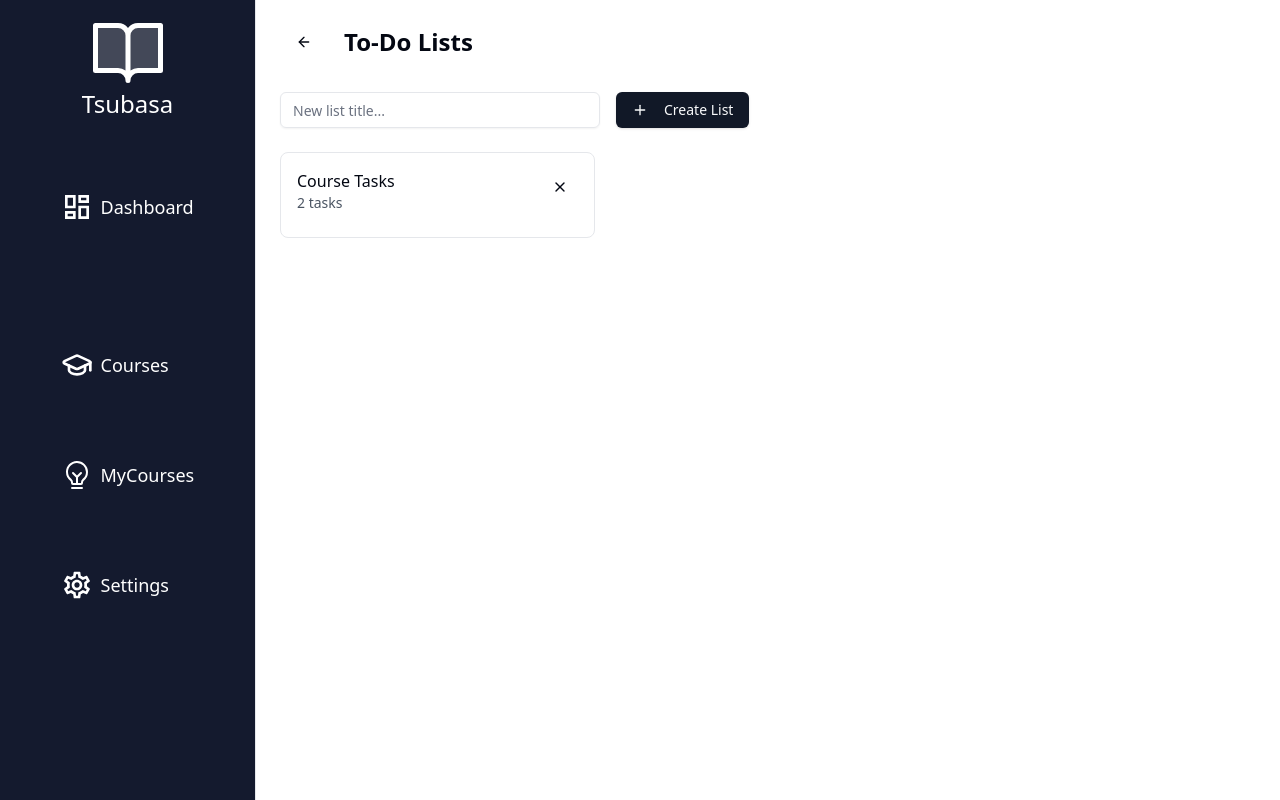
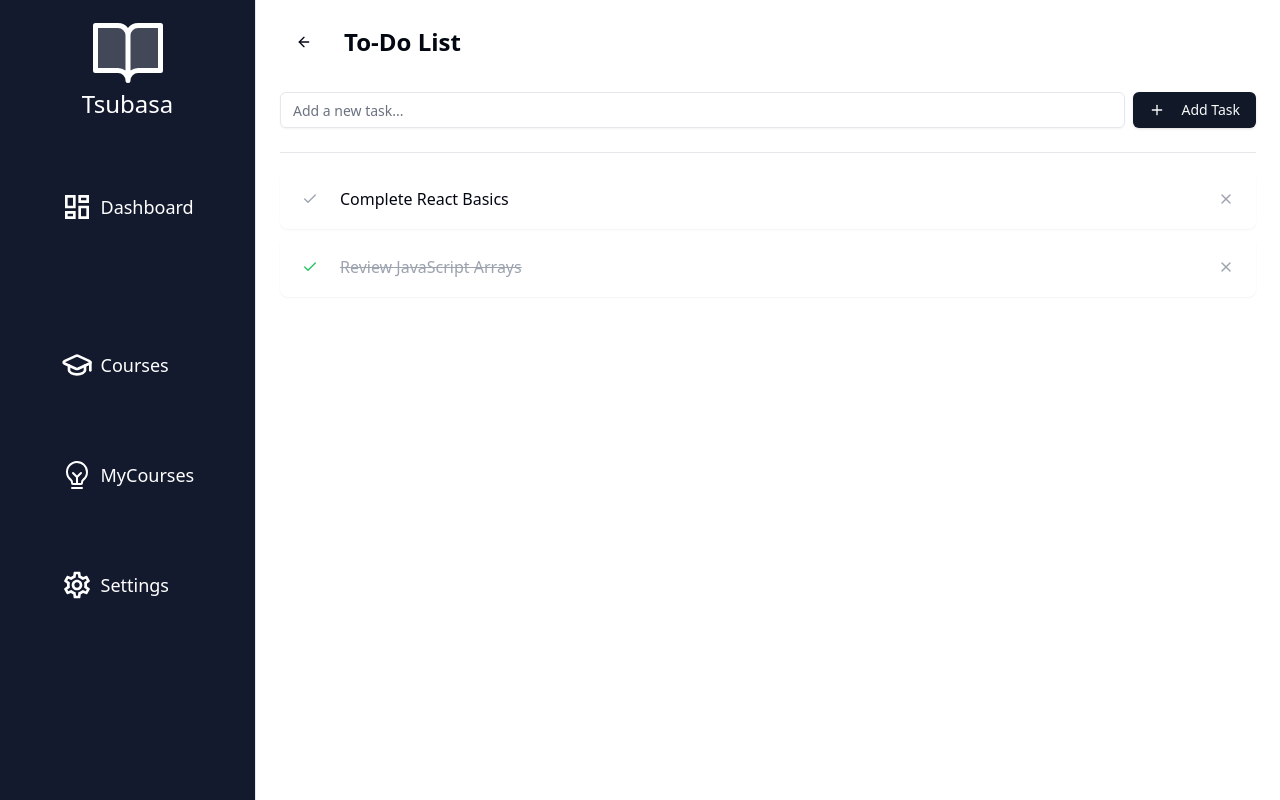
Before and after one commit to PQ-007/Tsubasa-pro, a React (Vite) app in the folder tsubasa/: page /todo-list in a window 1280 px wide. Built offline with nearby package versions, Linux system fonts and the light colour scheme.

Commit message:
Done some additional staffs

```diff
--- a/tsubasa/src/pages/TodoList/index.jsx
+++ b/tsubasa/src/pages/TodoList/index.jsx
@@ -1,359 +1,140 @@
-import { useState, useEffect } from "react";
+import { useState } from "react";
 import { useNavigate } from "react-router-dom";
-import { Plus, ArrowLeft, X, Check, Pencil } from "lucide-react";
+import { Plus, ArrowLeft, X, Check } from "lucide-react";
 import { Button } from "@/components/ui/button";
 import { Input } from "@/components/ui/input";
-import {
-  AlertDialog,
-  AlertDialogAction,
-  AlertDialogCancel,
-  AlertDialogContent,
-  AlertDialogDescription,
-  AlertDialogFooter,
-  AlertDialogHeader,
-  AlertDialogTitle,
-  AlertDialogTrigger,
-} from "@/components/ui/alert-dialog";
+import { Separator } from "@/components/ui/separator";
 
 const TodoListPage = () => {
   const navigate = useNavigate();
-  const [lists, setLists] = useState([
-    {
-      id: 1,
-      title: "Course Tasks",
-      tasks: [
-        {
-          id: 1,
-          text: "Complete React tutorial",
-          description: "Work through the official React documentation",
-          completed: false,
-        },
-        {
-          id: 2,
-          text: "Review JavaScript basics",
-          description: "Focus on ES6+ features",
-          completed: true,
-        },
-      ],
-    },
+  const [todos, setTodos] = useState([
+    { id: 1, text: "Complete React Basics", completed: false },
+    { id: 2, text: "Review JavaScript Arrays", completed: true },
   ]);
-  const [activeList, setActiveList] = useState(null);
-  const [newListTitle, setNewListTitle] = useState("");
-  const [newTask, setNewTask] = useState("");
-  const [editingTask, setEditingTask] = useState(null);
-  const [editTaskText, setEditTaskText] = useState("");
-  const [isLoading, setIsLoading] = useState(false);
-  const [error, setError] = useState(null);
-  const [newTaskDescription, setNewTaskDescription] = useState("");
-  const [editTaskDescription, setEditTaskDescription] = useState("");
+  const [newTodo, setNewTodo] = useState("");
+  const [editingId, setEditingId] = useState(null);
+  const [editText, setEditText] = useState("");
 
-  const handleBack = () => {
-    navigate("/my-courses");
+  // Add new todo
+  const handleAddTodo = (e) => {
+    e.preventDefault();
+    if (!newTodo.trim()) return;
+
+    setTodos((currentTodos) => [
+      ...currentTodos,
+      { id: Date.now(), text: newTodo.trim(), completed: false },
+    ]);
+    setNewTodo("");
   };
 
-  const handleCreateList = () => {
-    if (!newListTitle.trim()) return;
-    setLists([...lists, { id: Date.now(), title: newListTitle, tasks: [] }]);
-    setNewListTitle("");
+  // Toggle todo completion
+  const toggleTodo = (id) => {
+    setTodos((currentTodos) =>
+      currentTodos.map((todo) =>
+        todo.id === id ? { ...todo, completed: !todo.completed } : todo
+      )
+    );
   };
 
-  const handleDeleteList = (listId) => {
-    setLists(lists.filter((list) => list.id !== listId));
-    if (activeList?.id === listId) {
-      setActiveList(null);
-    }
+  // Delete todo
+  const deleteTodo = (id) => {
+    setTodos((currentTodos) => currentTodos.filter((todo) => todo.id !== id));
   };
 
-  const handleEditTask = (task) => {
-    setEditingTask(task);
-    setEditTaskText(task.text);
+  // Start editing todo
+  const startEdit = (todo) => {
+    setEditingId(todo.id);
+    setEditText(todo.text);
   };
 
-  const handleUpdateTask = () => {
-    if (!editTaskText.trim()) return;
-    const updatedLists = lists.map((list) =>
-      list.id === activeList.id
-        ? {
-            ...list,
-            tasks: list.tasks.map((task) =>
-              task.id === editingTask.id
-                ? { ...task, text: editTaskText }
-                : task
-            ),
-          }
-        : list
+  // Save edited todo
+  const saveEdit = (id) => {
+    if (!editText.trim()) return;
+
+    setTodos((currentTodos) =>
+      currentTodos.map((todo) =>
+        todo.id === id ? { ...todo, text: editText.trim() } : todo
+      )
     );
-    setLists(updatedLists);
-    setEditingTask(null);
-    setEditTaskText("");
+    setEditingId(null);
+    setEditText("");
   };
-
-  const handleAddTask = async (e) => {
-    e.preventDefault();
-    if (!newTask.trim()) return;
-
-    setIsLoading(true);
-    try {
-      const newTaskObj = {
-        id: Date.now(),
-        text: newTask,
-        description: newTaskDescription,
-        completed: false,
-      };
-
-      const updatedLists = lists.map((list) =>
-        list.id === activeList.id
-          ? {
-              ...list,
-              tasks: [...list.tasks, newTaskObj],
-            }
-          : list
-      );
-
-      setLists(updatedLists);
-      setNewTask("");
-      setNewTaskDescription("");
-      setError(null);
-    } catch (err) {
-      setError("Failed to add task. Please try again.");
-    } finally {
-      setIsLoading(false);
-    }
-  };
-
-  const toggleTask = (listId, taskId) => {
-    const updatedLists = lists.map((list) =>
-      list.id === listId
-        ? {
-            ...list,
-            tasks: list.tasks.map((task) =>
-              task.id === taskId
-                ? { ...task, completed: !task.completed }
-                : task
-            ),
-          }
-        : list
-    );
-    setLists(updatedLists);
-  };
-
-  const deleteTask = (listId, taskId) => {
-    const updatedLists = lists.map((list) =>
-      list.id === listId
-        ? {
-            ...list,
-            tasks: list.tasks.filter((task) => task.id !== taskId),
-          }
-        : list
-    );
-    setLists(updatedLists);
-  };
-
-  useEffect(() => {
-    const handleKeyPress = (e) => {
-      if (e.key === "Escape") {
-        setEditingTask(null);
-      }
-      if (e.key === "Enter" && e.ctrlKey && activeList) {
-        // Focus the new task input
-        document.querySelector('input[name="newTask"]')?.focus();
-      }
-    };
-
-    window.addEventListener("keydown", handleKeyPress);
-    return () => window.removeEventListener("keydown", handleKeyPress);
-  }, [activeList]);
 
   return (
     <div className="p-6">
+      {/* Header */}
       <div className="flex items-center gap-4 mb-8">
         <Button variant="ghost" onClick={() => navigate("/my-courses")}>
           <ArrowLeft className="h-5 w-5" />
         </Button>
-        <h1 className="text-2xl font-bold">To-Do Lists</h1>
+        <h1 className="text-2xl font-bold">To-Do List</h1>
       </div>
 
-      {!activeList ? (
-        <div>
-          <div className="mb-6 flex gap-4">
+      {/* Add Todo Form */}
+      <form onSubmit={handleAddTodo} className="mb-6">
+        <div className="flex gap-2">
           <Input
-              value={newListTitle}
-              onChange={(e) => setNewListTitle(e.target.value)}
-              placeholder="New list title..."
-              className="max-w-xs"
+            value={newTodo}
+            onChange={(e) => setNewTodo(e.target.value)}
+            placeholder="Add a new task..."
+            className="flex-grow"
           />
-            <Button onClick={handleCreateList}>
-              <Plus className="h-4 w-4 mr-2" /> Create List
+          <Button type="submit">
+            <Plus className="h-4 w-4 mr-2" /> Add Task
           </Button>
         </div>
+      </form>
 
-          <div className="grid grid-cols-1 md:grid-cols-2 lg:grid-cols-3 gap-4">
-            {lists.map((list) => (
+      <Separator className="my-4" />
+
+      {/* Todo List */}
+      <div className="space-y-2">
+        {todos.map((todo) => (
           <div
-                key={list.id}
-                className="border rounded-lg p-4 hover:shadow-md transition-shadow"
+            key={todo.id}
+            className="flex items-center justify-between p-3 bg-white rounded-lg shadow-sm"
           >
-                <div className="flex justify-between items-start mb-2">
-                  <div
-                    className="flex-1 cursor-pointer"
-                    onClick={() => setActiveList(list)}
+            <div className="flex items-center gap-3 flex-grow">
+              <Button
+                variant="ghost"
+                size="icon"
+                onClick={() => toggleTodo(todo.id)}
+                className={todo.completed ? "text-green-500" : "text-gray-400"}
               >
-                    <h3 className="font-medium">{list.title}</h3>
-                    <p className="text-sm text-gray-600">
-                      {list.tasks.length} tasks
-                    </p>
+                <Check className="h-4 w-4" />
+              </Button>
+
+              {editingId === todo.id ? (
+                <Input
+                  value={editText}
+                  onChange={(e) => setEditText(e.target.value)}
+                  onBlur={() => saveEdit(todo.id)}
+                  onKeyDown={(e) => e.key === "Enter" && saveEdit(todo.id)}
+                  autoFocus
+                />
+              ) : (
+                <span
+                  className={`flex-grow ${
+                    todo.completed ? "line-through text-gray-400" : ""
+                  }`}
+                  onDoubleClick={() => startEdit(todo)}
+                >
+                  {todo.text}
+                </span>
+              )}
             </div>
-                  <AlertDialog>
-                    <AlertDialogTrigger asChild>
-                      <Button variant="ghost" size="icon">
+
+            <Button
+              variant="ghost"
+              size="icon"
+              onClick={() => deleteTodo(todo.id)}
+              className="text-gray-400 hover:text-red-500"
+            >
               <X className="h-4 w-4" />
             </Button>
-                    </AlertDialogTrigger>
-                    <AlertDialogContent>
-                      <AlertDialogHeader>
-                        <AlertDialogTitle>Delete List</AlertDialogTitle>
-                        <AlertDialogDescription>
-                          Are you sure you want to delete this list? This action
-                          cannot be undone.
-                        </AlertDialogDescription>
-                      </AlertDialogHeader>
-                      <AlertDialogFooter>
-                        <AlertDialogCancel>Cancel</AlertDialogCancel>
-                        <AlertDialogAction
-                          onClick={() => handleDeleteList(list.id)}
-                        >
-                          Delete
-                        </AlertDialogAction>
-                      </AlertDialogFooter>
-                    </AlertDialogContent>
-                  </AlertDialog>
-                </div>
           </div>
         ))}
       </div>
-        </div>
-      ) : (
-        <div>
-          <div className="mb-6 flex justify-between items-center">
-            <h2 className="text-xl font-medium">{activeList.title}</h2>
-            <Button variant="outline" onClick={() => setActiveList(null)}>
-              Back to Lists
-            </Button>
-          </div>
-
-          {editingTask ? (
-            <div className="mb-6">
-              <Input
-                value={editTaskText}
-                onChange={(e) => setEditTaskText(e.target.value)}
-                className="mb-2"
-              />
-              <div className="flex gap-2">
-                <Button onClick={handleUpdateTask}>Save</Button>
-                <Button variant="ghost" onClick={() => setEditingTask(null)}>
-                  Cancel
-                </Button>
-              </div>
-            </div>
-          ) : (
-            <form onSubmit={handleAddTask} className="mb-6">
-              <div className="flex flex-col gap-2">
-                <Input
-                  name="newTask"
-                  value={newTask}
-                  onChange={(e) => setNewTask(e.target.value)}
-                  placeholder="New task..."
-                  className="max-w-xs"
-                />
-                <Input
-                  value={newTaskDescription}
-                  onChange={(e) => setNewTaskDescription(e.target.value)}
-                  placeholder="Description (optional)"
-                  className="max-w-xs"
-                />
-                <Button type="submit" disabled={isLoading}>
-                  {isLoading ? (
-                    "Adding..."
-                  ) : (
-                    <>
-                      <Plus className="h-4 w-4 mr-2" /> Add Task
-                    </>
-                  )}
-                </Button>
-              </div>
-              {error && <p className="text-red-500 text-sm mt-2">{error}</p>}
-            </form>
-          )}
-
-          <div className="space-y-4">
-            {activeList.tasks.map((task) => (
-              <div
-                key={task.id}
-                className="flex items-center justify-between p-4 border rounded-lg"
-              >
-                <div className="flex flex-col gap-1 flex-1">
-                  <div className="flex items-center gap-4">
-                    <button
-                      onClick={() => toggleTask(activeList.id, task.id)}
-                      className={`w-5 h-5 border rounded flex items-center justify-center ${
-                        task.completed ? "bg-green-500 border-green-500" : ""
-                      }`}
-                    >
-                      {task.completed && (
-                        <Check className="h-4 w-4 text-white" />
-                      )}
-                    </button>
-                    <span
-                      className={`${
-                        task.completed ? "line-through text-gray-400" : ""
-                      }`}
-                    >
-                      {task.text}
-                    </span>
-                  </div>
-                  {task.description && (
-                    <p className="text-sm text-gray-600 ml-9">
-                      {task.description}
-                    </p>
-                  )}
-                </div>
-                <div className="flex gap-2">
-                  <Button
-                    variant="ghost"
-                    size="icon"
-                    onClick={() => handleEditTask(task)}
-                  >
-                    <Pencil className="h-4 w-4" />
-                  </Button>
-                  <AlertDialog>
-                    <AlertDialogTrigger asChild>
-                      <Button variant="ghost" size="icon">
-                        <X className="h-4 w-4" />
-                      </Button>
-                    </AlertDialogTrigger>
-                    <AlertDialogContent>
-                      <AlertDialogHeader>
-                        <AlertDialogTitle>Delete Task</AlertDialogTitle>
-                        <AlertDialogDescription>
-                          Are you sure you want to delete this task?
-                        </AlertDialogDescription>
-                      </AlertDialogHeader>
-                      <AlertDialogFooter>
-                        <AlertDialogCancel>Cancel</AlertDialogCancel>
-                        <AlertDialogAction
-                          onClick={() => deleteTask(activeList.id, task.id)}
-                        >
-                          Delete
-                        </AlertDialogAction>
-                      </AlertDialogFooter>
-                    </AlertDialogContent>
-                  </AlertDialog>
-                </div>
-              </div>
-            ))}
-          </div>
-        </div>
-      )}
     </div>
   );
 };
```
Also changed, not shown: tsubasa/src/pages/Flashcards/index.jsx (+61 -21 lines). Lines whose indentation alone changed are shown as unchanged.
